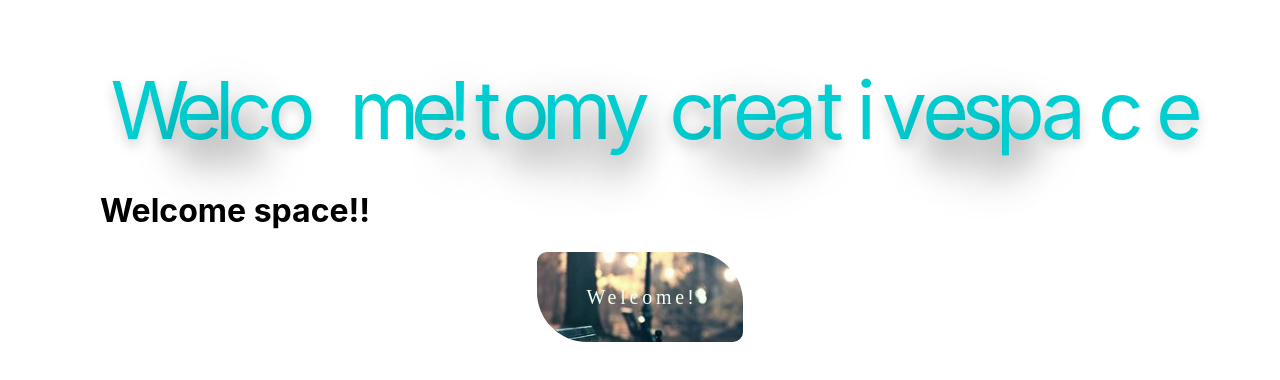
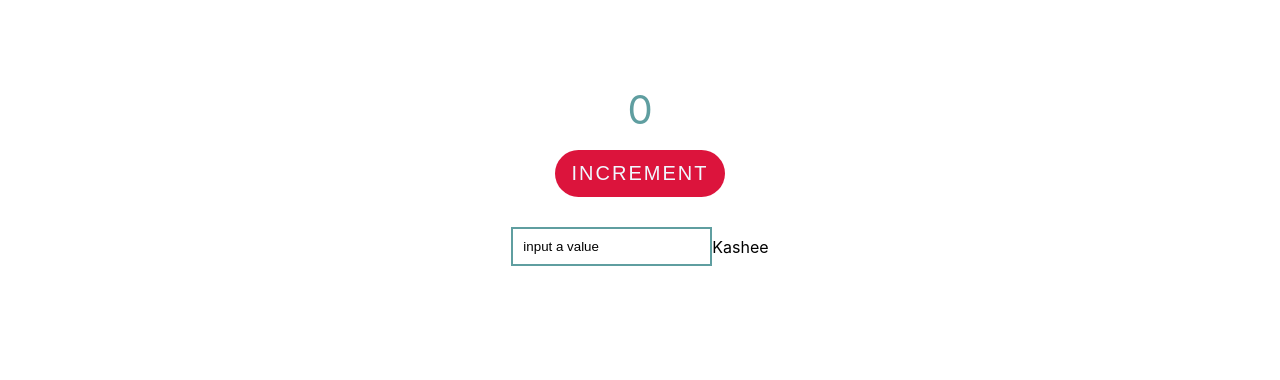
Before and after one commit to NjeriMuchiri/mealchanging-app, a React (Create React App) app: page / in a window 1280 px wide. Shown: the top 380 px of the page. Built offline with nearby package versions, Linux system fonts and the light colour scheme; a web font is replaced by a local one.

Commit message:
Learning and refreshing about the state hooks

```diff
--- a/src/App.css
+++ b/src/App.css
@@ -88,13 +88,13 @@ h1:hover span{
   padding:10px 50px;
   border-radius: 10px 50px;
   border:transparent;
-  background: url(Images/expand_1.jpg) center/cover no-repeat;
+  background: url(Images/expand.jpg) center/cover no-repeat;
   object-fit: contain;
-  animation:bounce 2s ease 3;
+  animation:bounce .3s ease 5 alternate;
 }
 @keyframes bounce{
-  from{
-    transform:scaleX(1);
+  to{
+    transform:scale(1.2);
   }
 }
 .intro p{
--- a/src/App.js
+++ b/src/App.js
@@ -1,5 +1,6 @@
 import React from 'react'
 import './App.css';
+import StateTutorial from './Components/StateTutorial';
 // import culinary from './Images/culinaryd.jpg';
 // import restraunt from './Images/restrauntk.jpg';
 // import wine from './Images/wine5.JPG';
@@ -8,7 +9,7 @@ function App(){
 
   return (
     <>
-    <div className='App'>
+   {/*  <div className='App'>
 
         <div className='kashee info'>
           <span>W</span>
@@ -49,7 +50,8 @@ function App(){
 
       <div className='intro'>
         <button className='expand'><p><span>Welcome</span>!<span></span></p></button>
-      </div>
+      </div> */}
+      <StateTutorial />
       </>
   )
 }
--- /dev/null
+++ b/src/Components/StateTutorial.css
@@ -0,0 +1,41 @@
+::before,
+::after{
+    margin:0;
+    padding:0;
+    box-sizing: border-box;
+}
+.counter{
+    display:flex;
+    justify-content: center;
+    align-items: center;
+    flex-direction: column;
+    padding-top: 80px;
+    font-size:40px;
+    color:cadetblue;
+}
+.clickable{
+    margin-top: 10px;
+    padding:10px 15px;
+    background:crimson;
+    border-color: transparent;
+    border-radius:30px;
+    color:aliceblue;
+    font-size:20px;
+    letter-spacing: 0.1em;
+    text-transform: uppercase;
+    cursor:pointer;
+}
+.njesh{
+    display: flex;
+    justify-content: center;
+    align-items: center;
+    text-align: center;
+    margin-top: 30px;
+}
+.njesh input{
+    padding:10px 10px;
+    border: 2px solid cadetblue;
+}
+.njesh input::placeholder{
+   color:#000;
+}
--- /dev/null
+++ b/src/Components/StateTutorial.js
@@ -0,0 +1,31 @@
+import React, { useState } from 'react'
+import './StateTutorial.css';
+
+function StateTutorial() {
+    const[counter,setCounter] = useState(0);
+    const[inputValue, setInputValue] = useState("Kashee");
+
+       const increment = () => {
+           setCounter(counter + 1)
+       }
+       let onChange = (e) =>{
+           const newValue = e.target.value;
+           setInputValue(newValue);
+       }
+
+  return (
+      <>
+
+    <div className='counter kashee'>
+        {counter}
+        <button className='clickable' onClick={ increment }> Increment</button>
+        </div>
+       <div className='njesh'>
+           <input placeholder="input a value" onChange={onChange} />
+           {inputValue}
+       </div>
+    </>
+  )
+}
+
+export default StateTutorial;
```
